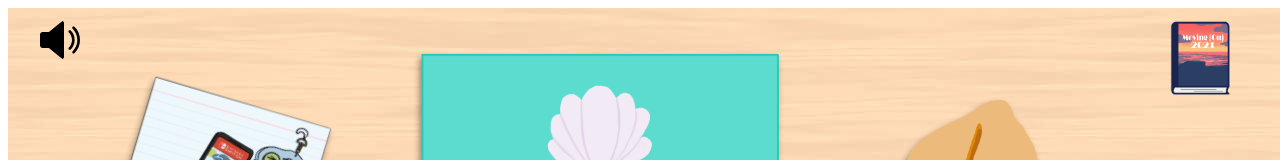
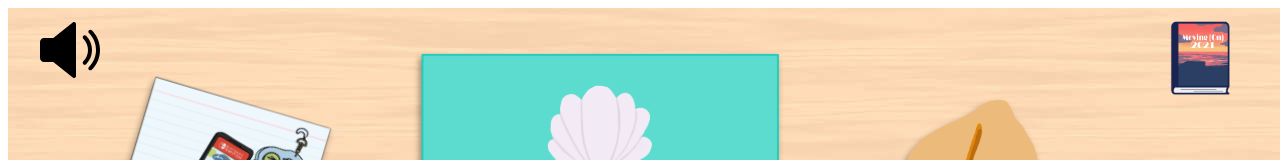
Before and after one commit to emmyc/moving-on, a React (Create React App) app: page /explore in a window 1280 px wide. Shown: the top 160 px of the page. Built offline with nearby package versions, Linux system fonts and the light colour scheme; a web font is replaced by a local one.

Commit message:
update audio icon css

```diff
--- a/src/App.scss
+++ b/src/App.scss
@@ -40,13 +40,24 @@
 .minimal-button:active {
   filter: brightness(0.5);
 }
-.audioIcon {
-  height: 40px;
-  width: auto;
+
+#audio-toggle {
+  cursor: pointer;
+  width: 60px;
+  height: auto;
   position: absolute;
   left: 40px;
   top: 20px;
+  &:hover {
+    transform: scale(1.05);
+  }
 }
+
+.audioIcon {
+  width: 100%;
+  height: auto;
+}
+
 .fadeInText {
 position: absolute;
 width: 1136px;
--- a/src/components/AudioIcon.js
+++ b/src/components/AudioIcon.js
@@ -9,8 +9,7 @@ function AudioIcon() {
     toggle ? setToggle(false) : setToggle(true);
   };
   return (
-    <div>
-      <a href='#' onClick={toggler}>
+    <div id='audio-toggle' onClick={toggler}>
       {toggle ? (
         <span>
           <img className='audioIcon' src={mute} alt='mute' />
@@ -20,7 +19,6 @@ function AudioIcon() {
           <img className='audioIcon' src={unmute} alt='unmute' />
         </span>
       )}
-      </a>
     </div>
   );
 }
--- a/src/styles/GameWrapper.scss
+++ b/src/styles/GameWrapper.scss
@@ -1,3 +1,8 @@
+#explore-container {
+  height: 100vh;
+  width: 100vw;
+}
+
 .caption {
   background-color: #242A48;
   min-height: 100px;
@@ -53,8 +58,6 @@
   flex-direction: row;
   justify-content: space-between;
   align-items: center;
-  height: 100vh;
-  width: 100vw;
   overflow: hidden;
 }
 
--- a/src/styles/YearbookIcon.scss
+++ b/src/styles/YearbookIcon.scss
@@ -4,8 +4,6 @@
   right: 50px;
   width: 60px;
   height: auto;
-  text-align: left;
-  text-decoration: none;
   color: black;
   transition: 0.2s ease;
 }
@@ -14,7 +12,8 @@
   width: 100%;
   height: auto;
 }
+
 #yearbook-icon:hover {
   cursor: pointer;
-  transform: scale(1.03);
+  transform: scale(1.05);
 }
```
Lines whose indentation alone changed are shown as unchanged.
